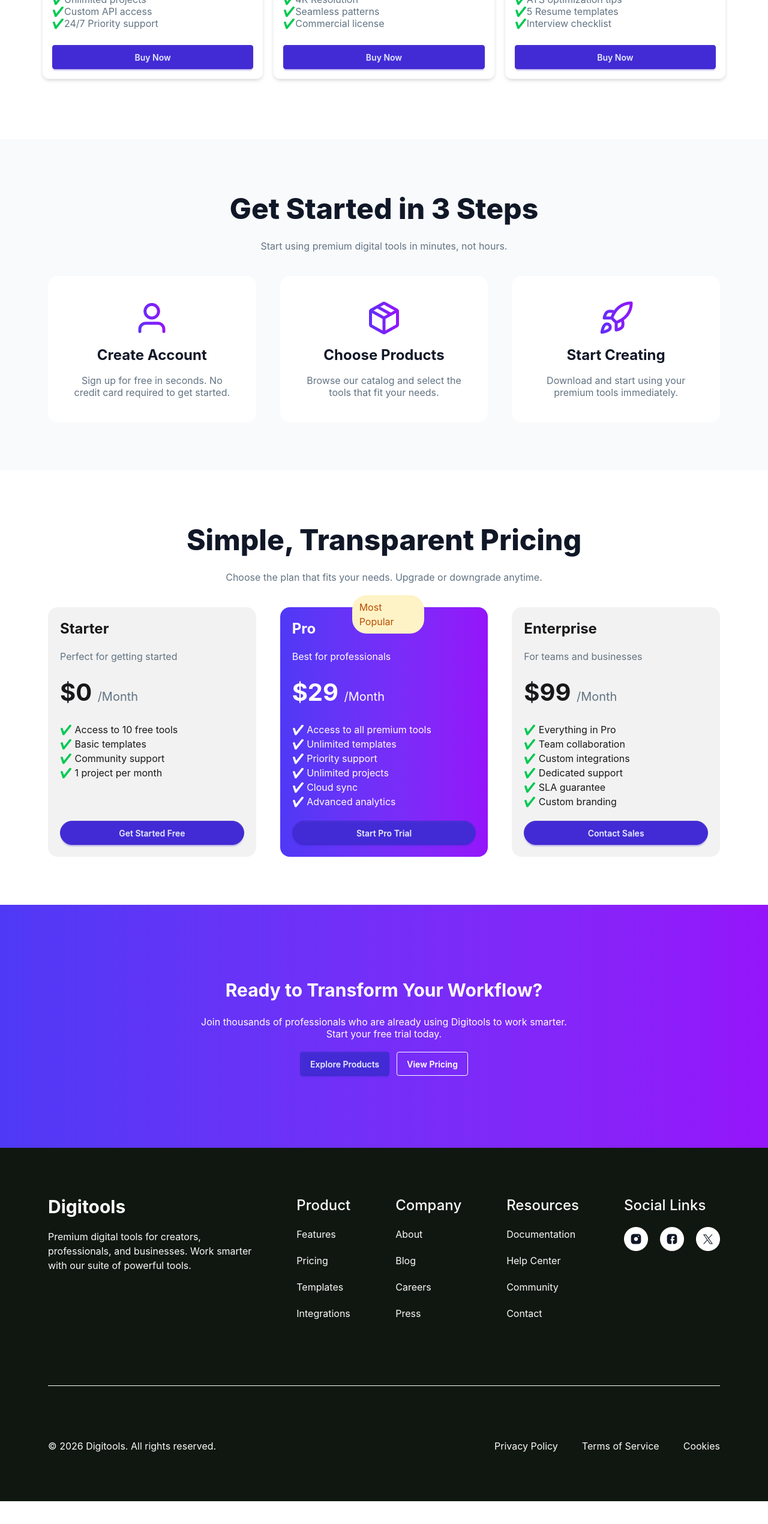
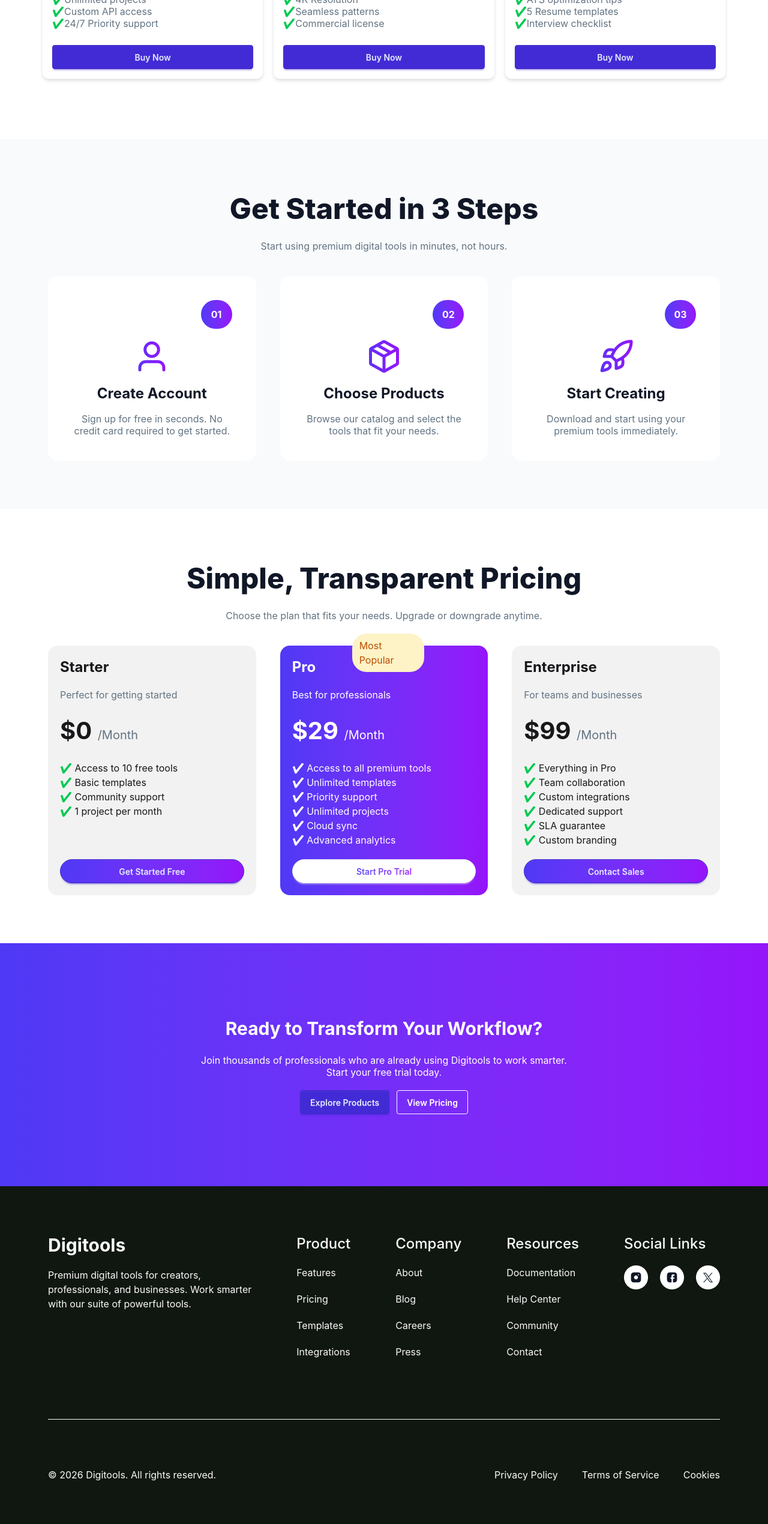
Before and after one commit to rakibulhasanutsho/DigiTools-Platform, a React (Vite) app: page / in a window 1280 px wide. Shown: the part 2063-4603 px from the top of the page at 60% size. Before the commit the page ends 4565 px from the top, so only its background shows below. Built offline with nearby package versions, Linux system fonts and the light colour scheme.

Commit message:
complete full website responsive without navbar and fix meny small functionallity mistake

```diff
--- a/index.html
+++ b/index.html
@@ -4,10 +4,10 @@
     <meta charset="UTF-8" />
     <link rel="icon" type="image/svg+xml" href="/vite.svg" />
     <meta name="viewport" content="width=device-width, initial-scale=1.0" />
-    <title>Vite + React</title>
+    <title>Digi || Tools</title>
   </head>
   <body >
-    <div id="root"></div>
+    <div id="root" class="overflow-y-hidden"></div>
     <script type="module" src="/src/main.jsx"></script>
   </body>
 </html>
--- a/src/components/Accounts.jsx
+++ b/src/components/Accounts.jsx
@@ -12,16 +12,28 @@ const Accounts = () => {
         </div>
         <div className='grid grid-cols-1 lg:grid-cols-3 gap-10'>
             <div className='p-10 space-y-4 text-center bg-white rounded-2xl'>
+                <div className='flex justify-between'>
+                    <p></p>
+                    <p className='bg-gradient-to-r from-[#4F39F6] to-[#9514FA] p-3 rounded-full w-13 text-white font-bold'>01</p>
+                </div>
                 <img className='mx-auto' src={user} alt="" />
                 <h4 className='text-2xl font-bold text-[#101727]'>Create Account</h4>
                 <p className='text-[16px] text-[#627382] leading-5 whitespace-normal'>Sign up for free in seconds. No credit card required to get started.</p>
             </div>
             <div className='p-10 space-y-4 text-center bg-white rounded-2xl'>
+                <div className='flex justify-between'>
+                    <p></p>
+                    <p className='bg-gradient-to-r from-[#4F39F6] to-[#9514FA] p-3 rounded-full w-13 text-white font-bold'>02</p>
+                </div>
                 <img className='mx-auto' src={picPackage} alt="" />
                 <h4 className='text-2xl font-bold text-[#101727]'>Choose Products</h4>
                 <p className='text-[16px] text-[#627382] leading-5 whitespace-normal'>Browse our catalog and select the tools that fit your needs.</p>
             </div>
             <div className='p-10 space-y-4 text-center bg-white rounded-2xl'>
+                <div className='flex justify-between'>
+                    <p></p>
+                    <p className='bg-gradient-to-r from-[#4F39F6] to-[#9514FA] p-3 rounded-full w-13 text-white font-bold'>03</p>
+                </div>
                 <img className='mx-auto' src={rocket} alt="" />
                 <h4 className='text-2xl font-bold text-[#101727]'>Start Creating</h4>
                 <p className='text-[16px] text-[#627382] leading-5 '>Download and start using your premium tools immediately.</p>
--- a/src/components/Carts.jsx
+++ b/src/components/Carts.jsx
@@ -7,7 +7,7 @@ export default  function Carts({carts,removeCartProduct,removeAllCartProduct,set
 
   console.log(carts)
     return (
-      <div className="w-[1140px] mx-auto border border-gray-300 p-15 flex flex-col gap-4 rounded mb-20">
+      <div className="w-full lg:w-[1140px] mx-auto border border-gray-300 p-5 lg:p-15 flex flex-col gap-4 rounded mb-20">
         <h3 className="text-3xl font-bold ">Your Cart</h3>
         {
         carts.length === 0 ? (
--- a/src/components/Footer.jsx
+++ b/src/components/Footer.jsx
@@ -45,10 +45,10 @@ export default  function Footer() {
             </div>
         </div>
        </div>
-       <hr className="text-[#FAFAFA] m-2 lg:mx-20" />
-       <div className="text-[#FAFAFA] flex justify-between p-20">
+       <hr className="text-[#FAFAFA] mx-5 lg:mx-20 " />
+       <div className="text-[#FAFAFA] space-y-5 text-center flex flex-col lg:flex-row  justify-between p-5 lg:p-20">
         <p>© 2026 Digitools. All rights reserved.</p>
-        <div className="flex gap-10">
+        <div className="flex flex-col text-center lg:flex-row gap-10">
             <p>Privacy Policy</p>
             <p>Terms of Service </p>
             <p>Cookies</p>
--- a/src/components/ModelCard.jsx
+++ b/src/components/ModelCard.jsx
@@ -1,6 +1,7 @@
 import { useState } from "react"
-import { AiFillLayout } from "react-icons/ai"
+
 import Swal from "sweetalert2"
+
 export default  function ModelCard({model, carts, setCarts}) {
     const [isBuy , setIsBought] = useState(false)
     const handleBuy = (product) =>{
--- a/src/components/Transparent.jsx
+++ b/src/components/Transparent.jsx
@@ -12,8 +12,8 @@ export default  function Transparent ({transparentPromise}) {
             transparent.pricing_plans.map(trans =>
                 trans.plan_name === "Pro" ?
 
-                <div key= {trans.id} className={`space-y-5 p-5 rounded-2xl flex flex-col  ${trans.plan_name ==='Pro'?'bg-gradient-to-r from-[#4F39F6] to-[#9514FA]':' bg-[#F2F2F2] border-gray-600 ' }`}>
-                    <p className="bg-[#FEF3C6] px-3 p-2 w-30 rounded-3xl absolute top-[-20px] z-99 ml-25 text-amber-700">Most Popular</p>
+                <div key= {trans.id} className=  "space-y-5 p-5 rounded-2xl flex flex-col bg-gradient-to-r from-[#4F39F6] to-[#9514FA] bg-[#F2F2F2] relative">
+                    <p className="bg-[#FEF3C6] px-3 p-2 w-30 rounded-3xl absolute top-[-20px] z-99 ml-20 lg:ml-25 text-amber-700    ">Most Popular</p>
                     <p className="text-2xl font-bold text-white">{trans.plan_name}</p>
                     <p className="text-[16px] text-white leading-5">{trans.tagline}</p>
                     <p><span className="text-[40px] text-white font-bold "> {trans.price} </span><span className="text-[20px] text-white">{trans.billing_cycle}</span></p>
@@ -24,9 +24,9 @@ export default  function Transparent ({transparentPromise}) {
                             )
                         }
                     </ul>
-                    <button className="mt-auto btn btn-primary w-full rounded-3xl">{trans.button_text}</button>
+                    <button className="mt-auto btn w-full bg-white rounded-3xl "><span className="bg-clip-text text-transparent bg-gradient-to-r from-[#4F39F6] to-[#9514FA]">{trans.button_text}</span></button>
                 </div>:
-                <div key= {trans.id} className={`space-y-5 p-5 rounded-2xl flex flex-col ${trans.plan_name ==='Pro'?'bg-gradient-to-r from-[#4F39F6] to-[#9514FA]':' bg-[#F2F2F2] border-gray-600' }`}>
+                <div key= {trans.id} className="space-y-5 p-5 rounded-2xl flex flex-col  bg-[#F2F2F2] border-gray-600 ">
                     <p className="text-2xl font-bold text-{#101727">{trans.plan_name}</p>
                     <p className="text-[16px] text-[#627382] leading-5">{trans.tagline}</p>
                     <p><span className="text-[40px] font-bold "> {trans.price} </span><span className="text-[20px] text-[#627382]">{trans.billing_cycle}</span></p>
@@ -37,7 +37,7 @@ export default  function Transparent ({transparentPromise}) {
                             )
                         }
                     </ul>
-                    <button className="mt-auto btn btn-primary w-full rounded-3xl">{trans.button_text}</button>
+                    <button className="mt-auto btn btn-primary w-full rounded-3xl bg-gradient-to-r from-[#4F39F6] to-[#9514FA]">{trans.button_text}</button>
                 </div>
             )
         }
```
Also changed, not shown: 1 other file (tests, documents, lock files or other folders).
